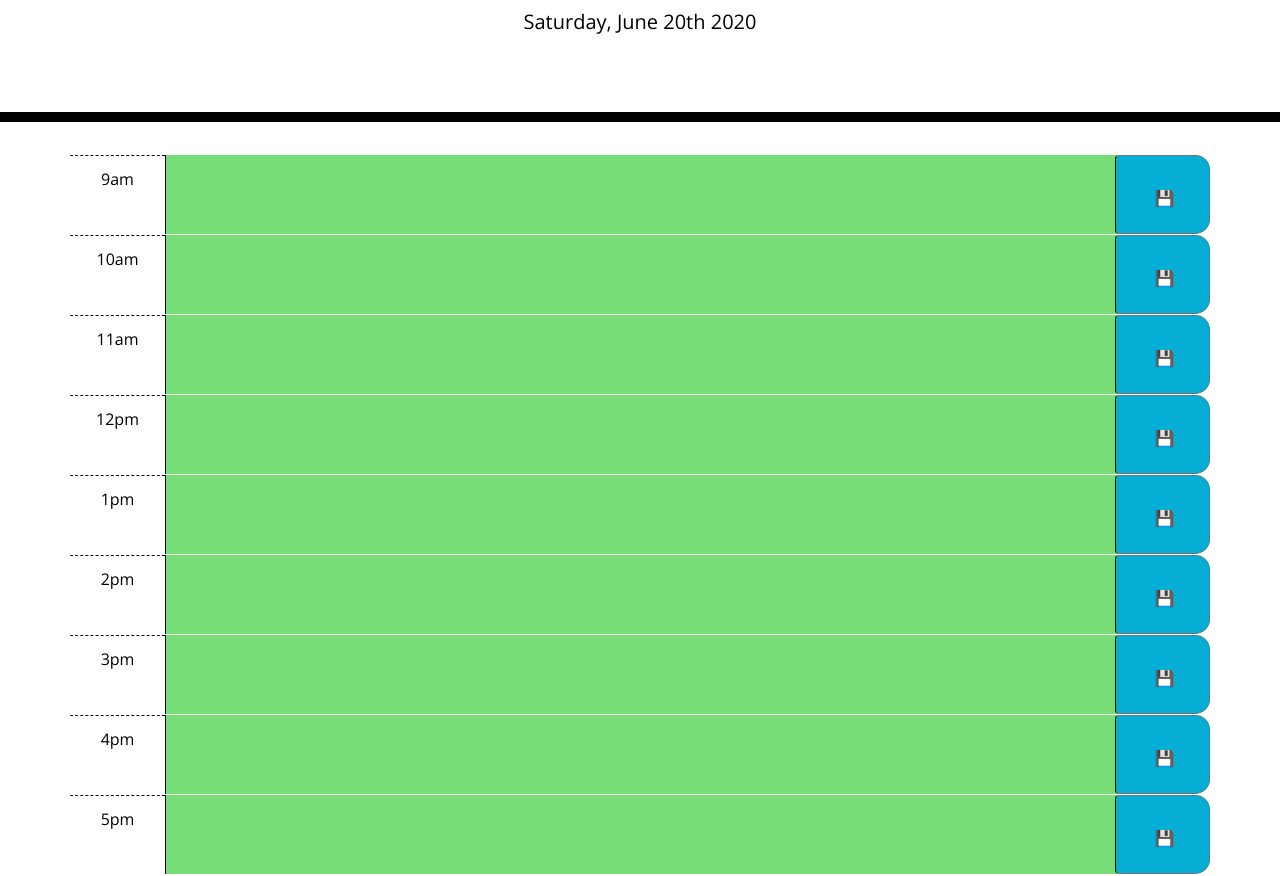
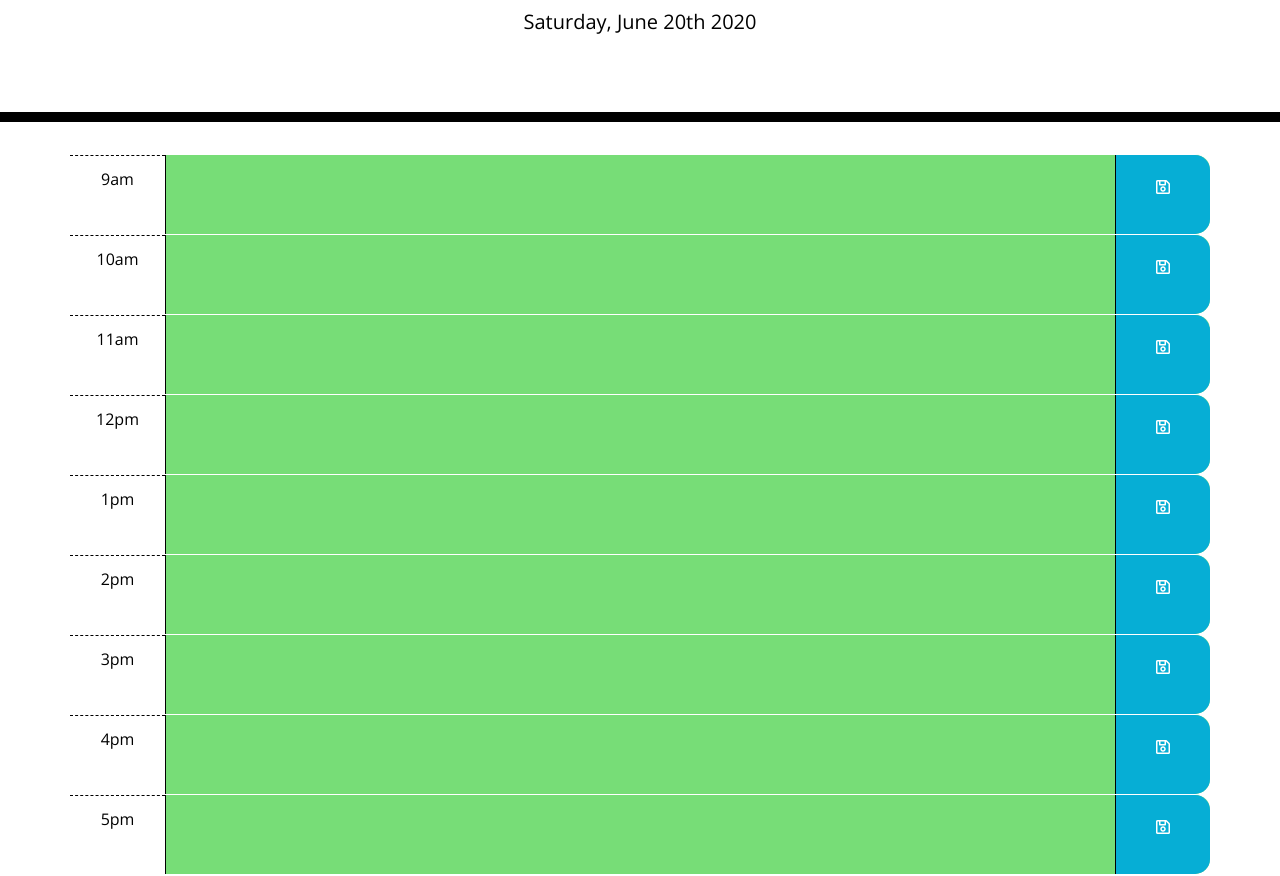
Before and after one commit to eradicador/Work-Day-Scheduler, a plain HTML site: page index.html in a window 1280 px wide. Shown: the part 182-1058 px from the top of the page. Drawn offline with nearby package versions, Linux system fonts and the light colour scheme.

Commit message:
added far fa-save button to to html, padding to it and center it

```diff
--- a/index.html
+++ b/index.html
@@ -25,47 +25,48 @@
       <div class="col-1 time-block hour">9am</div>
       <!-- added p-0 to columm for better look -->
       <div class="col-10 p-0 description"><textarea class="text-9"></textarea></div>
-      <div class="col-1 saveBtn btn btn-secondary" data-block="9"> 💾</div>
+      <!-- added far fa-save button -->
+      <div class="col-1 p-4 text-center saveBtn" data-block="9"><i class="far fa-save"></i></div>
     </div>
     <div class="row" id="10">
       <div class="col-1 time-block hour">10am</div>
       <div class="col-10 p-0 description"><textarea class="text-10"></textarea></div>
-      <div class="col-1 saveBtn btn btn-secondary " data-block="10"> 💾</div>
+      <div class="col-1 p-4 text-center saveBtn" data-block="10"><i class="far fa-save"></i></div>
     </div>
     <div class="row" id="11">
       <div class="col-1 time-block hour">11am</div>
       <div class="col-10 p-0 description"><textarea class="text-11"></textarea></div>
-      <div class="col-1 saveBtn btn btn-secondary " data-block="11"> 💾</div>
+      <div class="col-1 p-4 text-center saveBtn" data-block="11"><i class="far fa-save"></i></div>
     </div>
     <div class="row" id="12">
       <div class="col-1 time-block hour">12pm</div>
       <div class="col-10 p-0 description"><textarea class="text-12"></textarea></div>
-      <div class="col-1 saveBtn btn btn-secondary " data-block="12"> 💾</div>
+      <div class="col-1 p-4 text-center saveBtn" data-block="12"><i class="far fa-save"></i></div>
     </div>
     <div class="row" id="13">
       <div class="col-1 time-block hour">1pm</div>
       <div class="col-10 p-0 description"><textarea class="text-1p"></textarea></div>
-      <div class="col-1 saveBtn btn btn-secondary " data-block="1p"> 💾</div>
+      <div class="col-1 p-4 text-center saveBtn" data-block="1p"><i class="far fa-save"></i></div>
     </div>
     <div class="row" id="14">
       <div class="col-1 time-block hour">2pm</div>
       <div class="col-10 p-0 description"><textarea class="text-2p"></textarea></div>
-      <div class="col-1 saveBtn btn btn-secondary " data-block="2p"> 💾</div>
+      <div class="col-1 p-4 text-center saveBtn" data-block="2p"><i class="far fa-save"></i></div>
     </div>
     <div class="row" id="15">
       <div class="col-1 time-block hour">3pm</div>
       <div class="col-10 p-0 description"><textarea class="text-3p"></textarea></div>
-      <div class="col-1 saveBtn btn btn-secondary " data-block="3p"> 💾</div>
+      <div class="col-1 p-4 text-center saveBtn" data-block="3p"><i class="far fa-save"></i></div>
     </div>
     <div class="row" id="16">
       <div class="col-1 time-block hour">4pm</div>
       <div class="col-10 p-0 description"><textarea class="text-4p"></textarea></div>
-      <div class="col-1 saveBtn btn btn-secondary " data-block="4p"> 💾</div>
+      <div class="col-1 p-4 text-center saveBtn" data-block="4p"><i class="far fa-save"></i></div>
     </div>
     <div class="row"id="17">
       <div class="col-1 time-block hour">5pm</div>
       <div class="col-10 p-0 description"><textarea class="text-5p"></textarea></div>
-      <div class="col-1 saveBtn btn btn-secondary " data-block="5p"> 💾</div>
+      <div class="col-1 p-4 text-center saveBtn" data-block="5p"><i class="far fa-save"></i></div>
     </div>
   </div>
   <script src="https://code.jquery.com/jquery-3.4.1.min.js"></script>
--- a/style.css
+++ b/style.css
@@ -74,8 +74,6 @@ textarea{
 }
 
 .saveBtn {
-  /* added padding to top so the save emoji stays center */
-  padding-top: 30px;
   border-left: 1px solid black;
   border-top-right-radius: 15px;
   border-bottom-right-radius: 15px;
```
